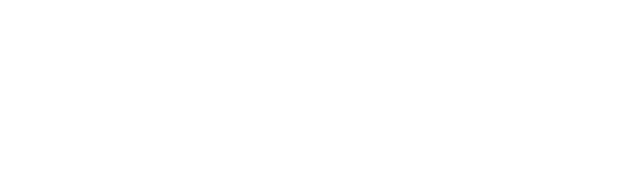
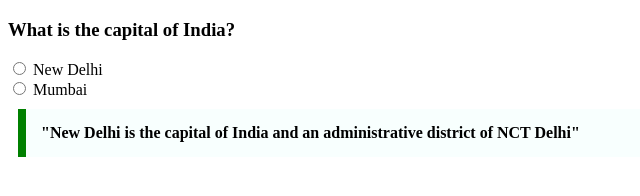
Before and after one commit to acciojob/trivia-Ashking12fbd, a website: page main.html in a window 1280 px wide. Shown: the whole page, without its empty margins (0-640 px from the left). Drawn offline with Linux system fonts and the light colour scheme.

Commit message:
created a submission

```diff
--- a/main.html
+++ b/main.html
@@ -4,12 +4,32 @@
 
 <head>
 	<link rel="stylesheet" href="styles.css">
+	<title>Capital of India Quiz</title>
+	<style>
+		blockquote{
+			max-width: 600px;
+			margin: 10px;
+			padding:15px;
+			border-left: 8px solid green;
+			background-color: #f8fffe;
+			font-weight: bold;
+		}
+	</style>
 </head>
 
 <body>
 	<!-- the entire body must be written by student -->
-    <script type="text/javascript" src="./script.js">
-</script>
+	<h3>What is the capital of India?</h3>
+	<form>
+		<input type="radio" id="newdelhi" name="capital" value="New Delhi">
+		<label for="newdelhi">New Delhi</label><br>
+		<input type="radio" id="mumbai" name="capital" value="Mumbai">
+		<label for="mumbai">Mumbai</label>
+	</form>
+	<blockquote>
+		"New Delhi is the capital of India and an administrative district of NCT Delhi"
+	</blockquote>
+
 
 </body>
 
```
